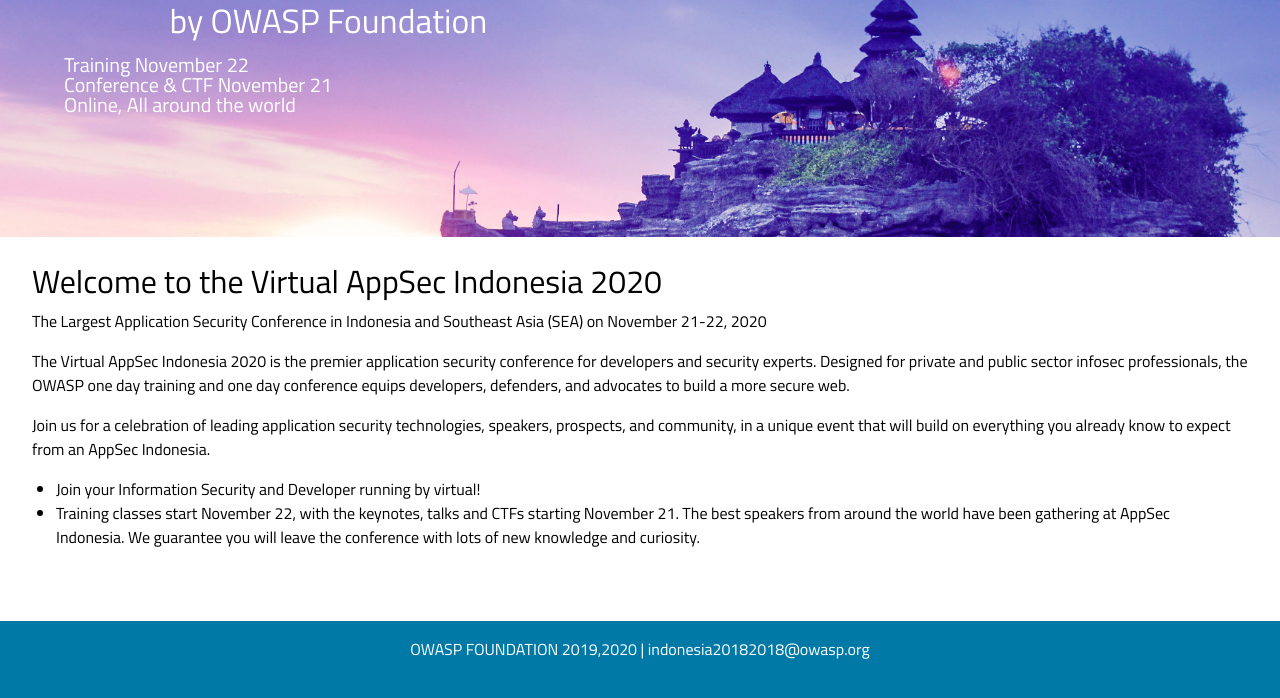
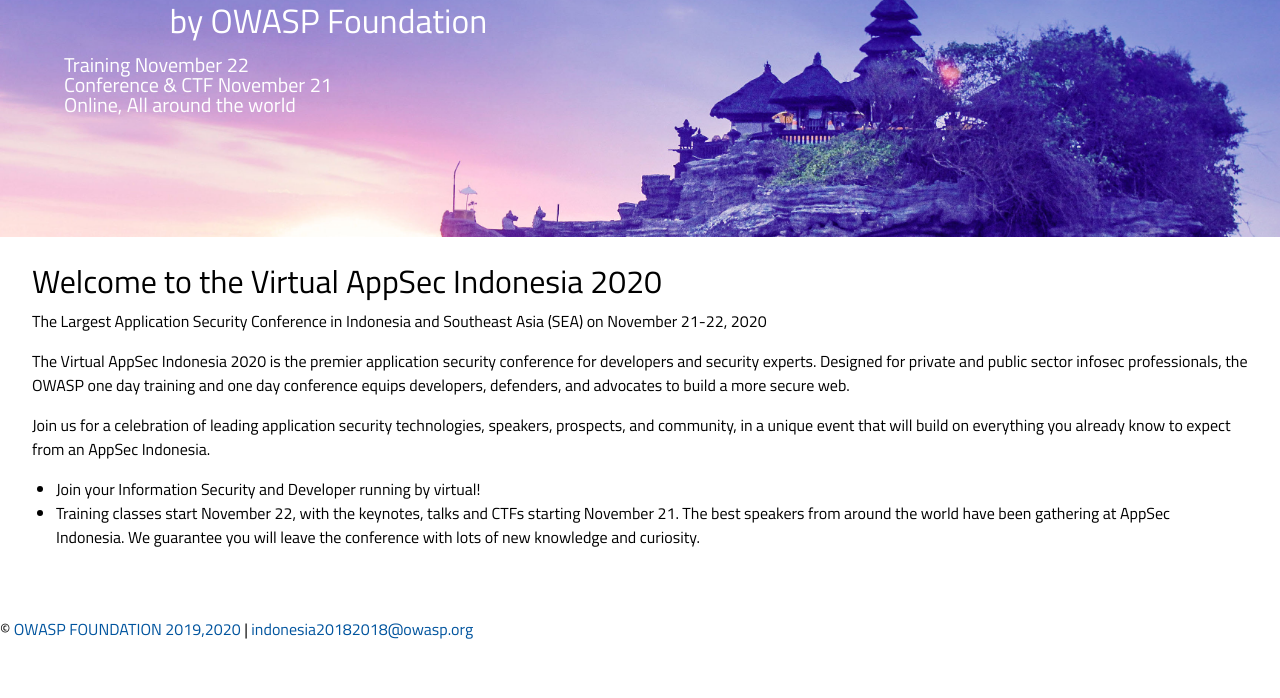
Before and after one commit to globalsea/globalsea.github.io, a Jekyll site: the page built from index.html, in a window 1280 px wide, cut to the strip 267-1128 px from the top of the page. Shown: the top 698 px of the strip. Built offline with Jekyll 4.4.1, drawn with Linux system fonts in a browser that asks for light colours; some web fonts are replaced; after the commit the page ends 908 px from its top, so only the background shows below that.

Commit message:
Update footer.html

```diff
--- a/_includes/footer.html
+++ b/_includes/footer.html
@@ -1,7 +1,8 @@
 </div>
-<section class="inverse footer">
-	<a href="https://www.owasp.org">OWASP FOUNDATION 2019,2020</a> | <a href="mailto:indonesia2018@owasp.org">indonesia20182018@owasp.org</a>
-</section>
+<footer>
+
+<div>&copy; <a href="https://www.owasp.org">OWASP FOUNDATION 2019,2020</a> | <a href="mailto:indonesia2018@owasp.org">indonesia20182018@owasp.org</a></div>
+</footer>
 
 
 <!-- Global Site Tag (gtag.js) - Google Analytics -->
```
